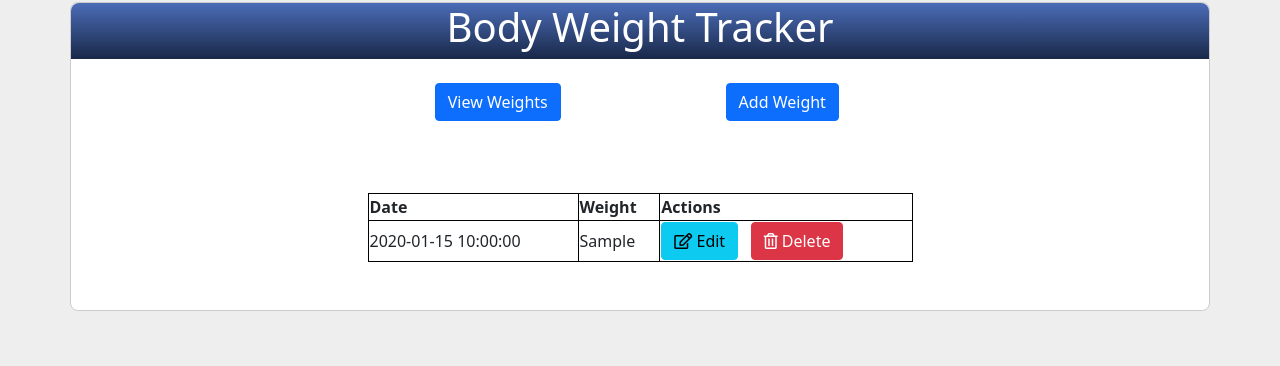
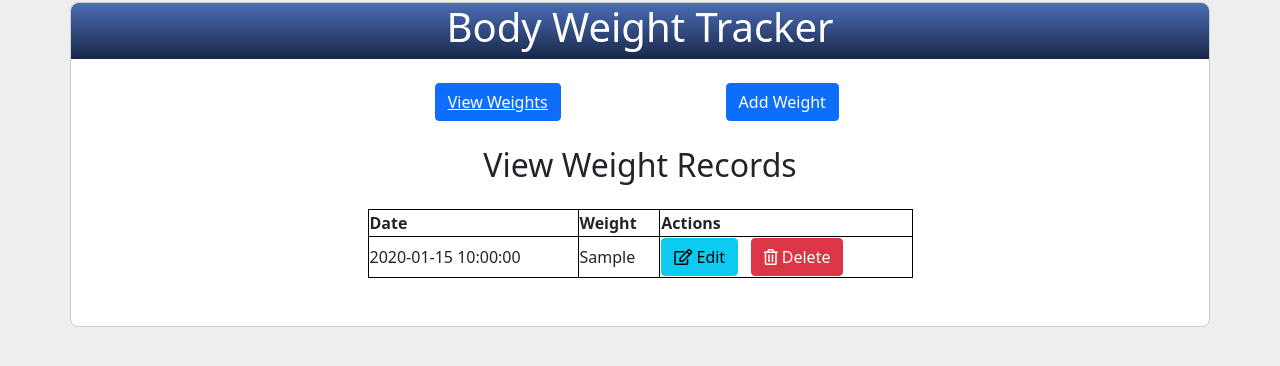
Before and after one commit to jaedmisten/body-weight-tracker, a PHP site: page /viewWeights.php in a window 1280 px wide. Shown: the part 13-379 px from the top of the page. Run offline with PHP 8.4, Linux system fonts and the light colour scheme; tables that the repository leaves empty or names only in its code hold one stand-in row (values such as "Sample post").

Commit message:
Update pages to have title and button of current page to be underlined.

```diff
--- a/docs/log.txt
+++ b/docs/log.txt
@@ -85,3 +85,5 @@ Changed color of header buttons from green to blue (bootstrap primary).
 
 
 8/2/21: Updated jquery-datetimepicker to disable selecting future dates.
+
+Added header title to pages and update button of current page to be underlined.
--- a/public/addWeightForm.php
+++ b/public/addWeightForm.php
@@ -1,7 +1,7 @@
 <?php include('header.php') ?>
-<br><br><br>
 <div class="row">
     <div class="col-md-6 offset-md-3">
+        <h2 class="page-header">Add Weight Record</h2>
         <form action="insertWeight.php" method="post">
             <div class="row mb-3">
                 <label for="datetimepicker" class="col-sm-8 col-form-label">Date and Time (YYYY/MM/DD HH:MM):</label>
@@ -26,6 +26,8 @@
 
 <script>
 $(document).ready(function() {
+    $('#addWeightBtn').css('text-decoration', 'underline');
+
     $('#submit').prop('disabled', true);
 
     $('#weight').on('input', function() {
--- a/public/css/styles.css
+++ b/public/css/styles.css
@@ -28,6 +28,11 @@ a.site-title:hover {
     color: #fff;
 }
 
+.page-header {
+    text-align: center;
+    margin: 25px 15px;
+}
+
 #weights-table, th, td {
     border: 1px solid black;
 }
--- a/public/header.php
+++ b/public/header.php
@@ -29,6 +29,6 @@
 </div>
 <br>
 <div class="row center">
-    <div class="col-md-3 offset-md-3"><a type="button" class="btn btn-primary" href="viewWeights.php">View Weights</a></div>
-    <div class="col-md-3"><a type="button" class="btn btn-primary" href="addWeightForm.php">Add Weight</a></div>
+    <div class="col-md-3 offset-md-3"><a type="button" id="viewWeightsBtn" class="btn btn-primary" href="viewWeights.php">View Weights</a></div>
+    <div class="col-md-3"><a type="button" id="addWeightBtn" class="btn btn-primary" href="addWeightForm.php">Add Weight</a></div>
 </div>
--- a/public/viewWeights.php
+++ b/public/viewWeights.php
@@ -1,8 +1,8 @@
 <?php include('../config/connect.php') ?>
 <?php include('header.php') ?>
-<br><br><br>
 <div class="row">
     <div class="col-md-6 offset-md-3">
+        <h2 class="page-header">View Weight Records</h2>
         <?php
         try {
             $sql = 'SELECT * FROM weights ORDER BY date DESC';
@@ -131,6 +131,8 @@
 
 <script>
 $(document).ready(function() {
+    $('#viewWeightsBtn').css('text-decoration', 'underline');
+
     $('#weightInput').on('input', function() {
         let weight = this.value;
         let date = $('#datetimepicker').val()
```
